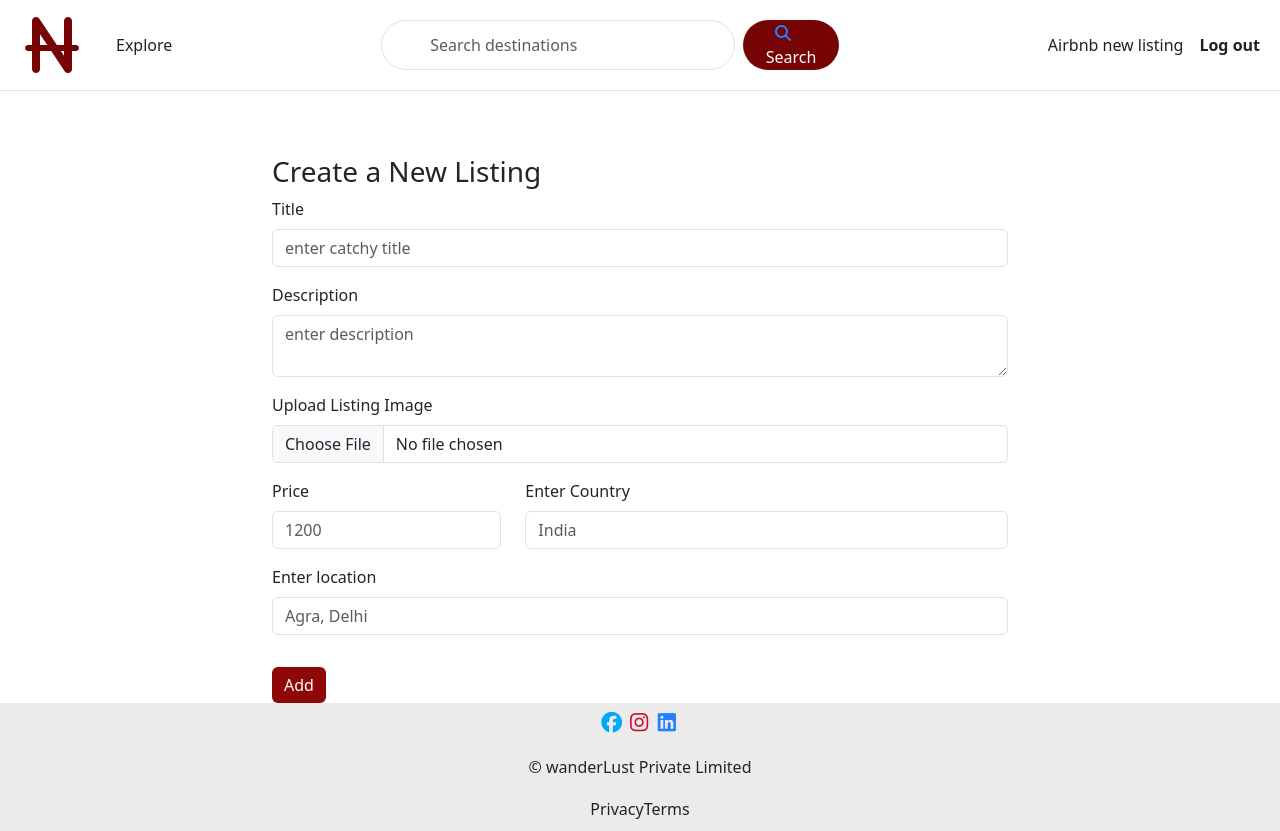
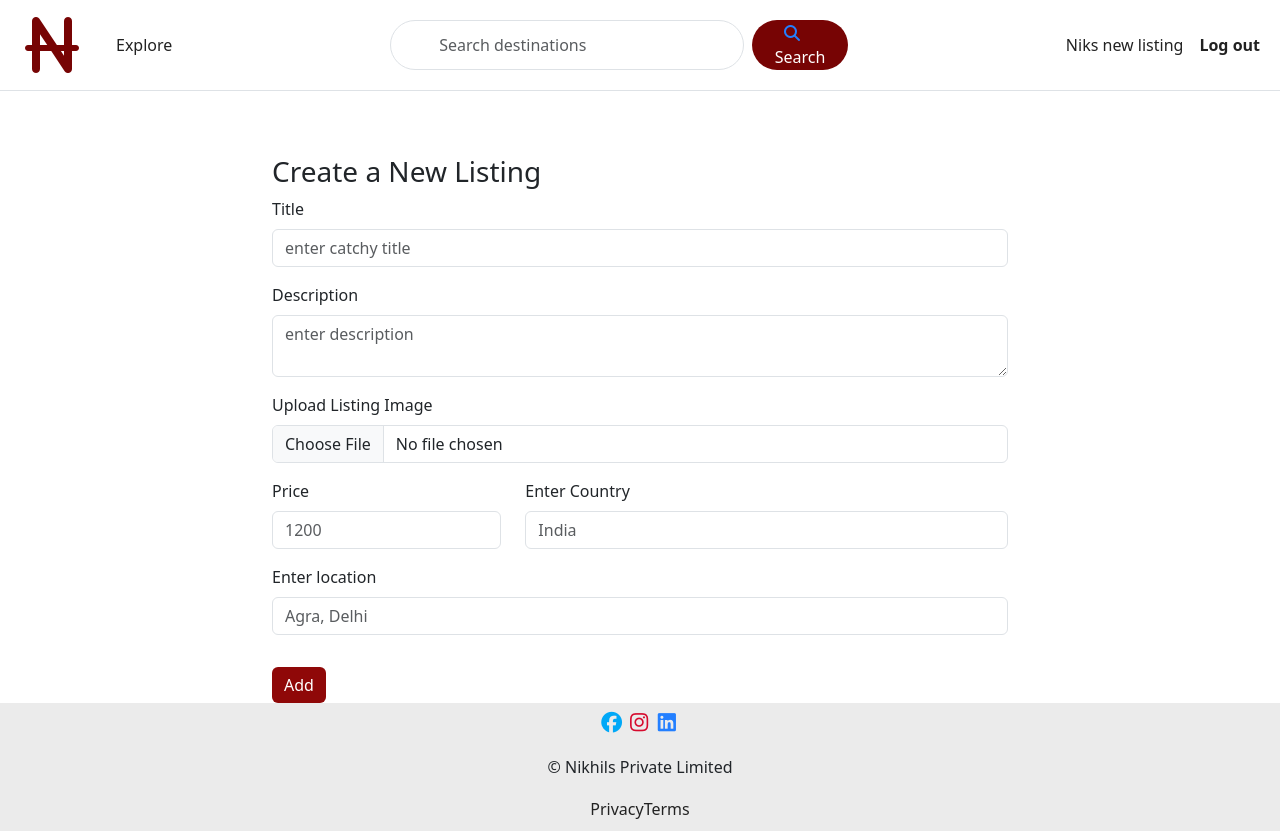
Before and after one commit to nikhilkumar241-source/NikStays, a Node server app: page /listings/new in a window 1280 px wide. Run offline with Node 20, Linux system fonts and the light colour scheme; the visitor is signed in with stand-in values (Sample User, id 1); some libraries are stand-ins or nearby versions.

Commit message:
restoring

```diff
--- a/init/data.js
+++ b/init/data.js
@@ -1,6 +1,6 @@
 const sampleListings = [
   {
-    title: "Nikhils House!",
+    title: "Nikhils Villa!",
     description:
       "Unplug and unwind in this peaceful mountain cabin. Surrounded by nature, it's a perfect place to recharge.",
     image: {
--- a/views/includes/footer.ejs
+++ b/views/includes/footer.ejs
@@ -14,7 +14,7 @@
             </a>
         </div>
 
-        <div class="f-info-brand">&copy; wanderLust Private Limited</div>
+        <div class="f-info-brand">&copy; Nikhils Private Limited</div>
         <div class="f-info-links">
             <a href="/privacy">Privacy</a>
             <a href="/terms">Terms</a>
--- a/views/includes/navbar.ejs
+++ b/views/includes/navbar.ejs
@@ -59,7 +59,7 @@
 
 
     <div class="navbar-nav ms-auto">
-      <a class="nav-link" href="/listings/new">Airbnb new listing</a>
+      <a class="nav-link" href="/listings/new">Niks new listing</a>
       <% if(!currUser) { %>
         <a class="nav-link " href="/signup"><b>Sign up</b></a>
         <a class="nav-link" href="/login"><b>Log in</b></a>
--- a/views/listings/index.ejs
+++ b/views/listings/index.ejs
@@ -133,7 +133,7 @@
           style="height: 15rem"
         />
 
-        <div class="card-img-overlay">NSB</div>
+        <div class="card-img-overlay">NiksStays</div>
 
         <div class="card-body">
           <p class="card-text">
```
